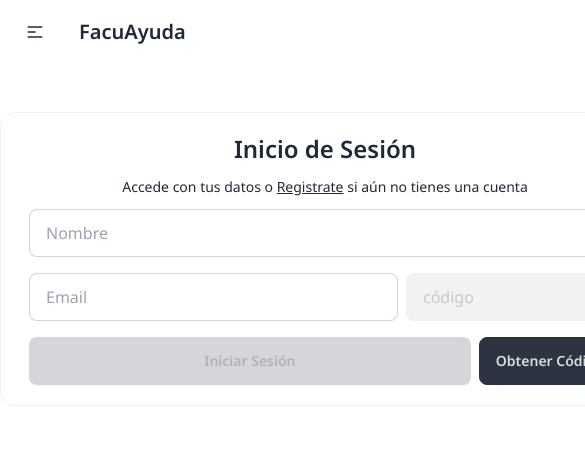
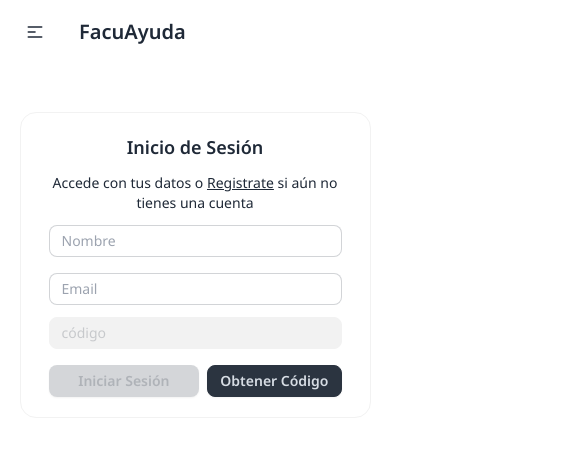
Before and after one commit to aleledesma/Facu-Ayuda---Frontend, a Next.js app: page /login in a window 390 px wide. Shown: the top 456 px of the page, 585 px wide, since content can reach past the window. Built offline with nearby package versions, Linux system fonts and the light colour scheme.

Commit message:
style: add responsive on login page

```diff
--- a/src/app/login/page.tsx
+++ b/src/app/login/page.tsx
@@ -2,8 +2,8 @@ import LoginForm from "@/components/auth/LoginForm"
 
 export default function Page() {
   return (
-    <div className="card card-bordered w-[650px] mt-12 mx-auto py-5 px-7">
-      <h1 className="text-2xl font-semibold text-center mb-3">
+    <div className="card card-bordered lg:w-[700px] md:w-[560px] w-[90%] mt-12 mx-auto py-5 px-7">
+      <h1 className="lg:text-2xl text-lg font-semibold text-center mb-3">
         Inicio de Sesión
       </h1>
       <p className="text-sm mb-3 text-center">
--- a/src/components/auth/LoginForm.tsx
+++ b/src/components/auth/LoginForm.tsx
@@ -108,17 +108,19 @@ export default function LoginForm() {
         type="text"
         id="name"
         placeholder="Nombre"
+        className="lg:input-md input-sm"
         error={errors.name?.message}
         register={register("name")}
       />
       <ErrorSpan error={errors.name?.message} className="ml-1" />
 
-      <div className="flex gap-2">
+      <div className="flex gap-3 md:flex-row flex-col">
         <div className="flex flex-col flex-1 gap-2">
           <Input
             type="text"
             id="email"
             placeholder="Email"
+            className="lg:input-md input-sm"
             error={errors.email?.message}
             register={register("email")}
           />
@@ -130,6 +132,7 @@ export default function LoginForm() {
             type="text"
             id="code"
             placeholder="código"
+            className="lg:input-md input-sm"
             error={errors.code?.message}
             register={register("code")}
             disabled={!loginIsActive}
@@ -144,7 +147,7 @@ export default function LoginForm() {
       <div className="flex gap-2">
         <button
           type="submit"
-          className={`btn btn-primary flex-1 ${
+          className={`btn btn-primary lg:btn-md btn-sm flex-1 ${
             !loginIsActive && "btn-disabled"
           }`}
         >
@@ -153,7 +156,9 @@ export default function LoginForm() {
         <button
           onClick={getLoginCode}
           type="button"
-          className={`btn btn-neutral ${!codeIsActive && "btn-disabled"}`}
+          className={`btn btn-neutral lg:btn-md btn-sm ${
+            !codeIsActive && "btn-disabled"
+          }`}
         >
           Obtener Código
         </button>
```
